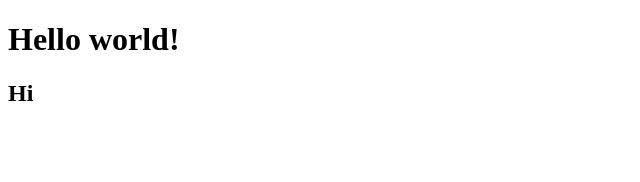
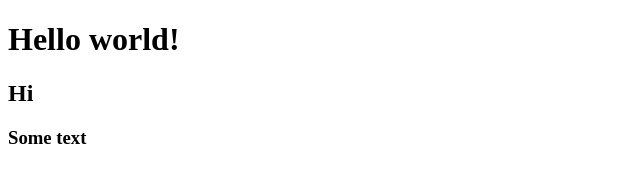
Before and after one commit to strognaprimer/projectsass, a plain HTML site: page src/index.html in a window 1280 px wide. Shown: the whole page, without its empty margins (0-640 px from the left). Drawn offline with Linux system fonts and the light colour scheme.

Commit message:
third commit

```diff
--- a/src/index.html
+++ b/src/index.html
@@ -10,5 +10,6 @@
     <body>
         <h1>Hello world!</h1>
         <h2>Hi</h2>
+        <h3>Some text</h3>
     </body>
 </html>
```
